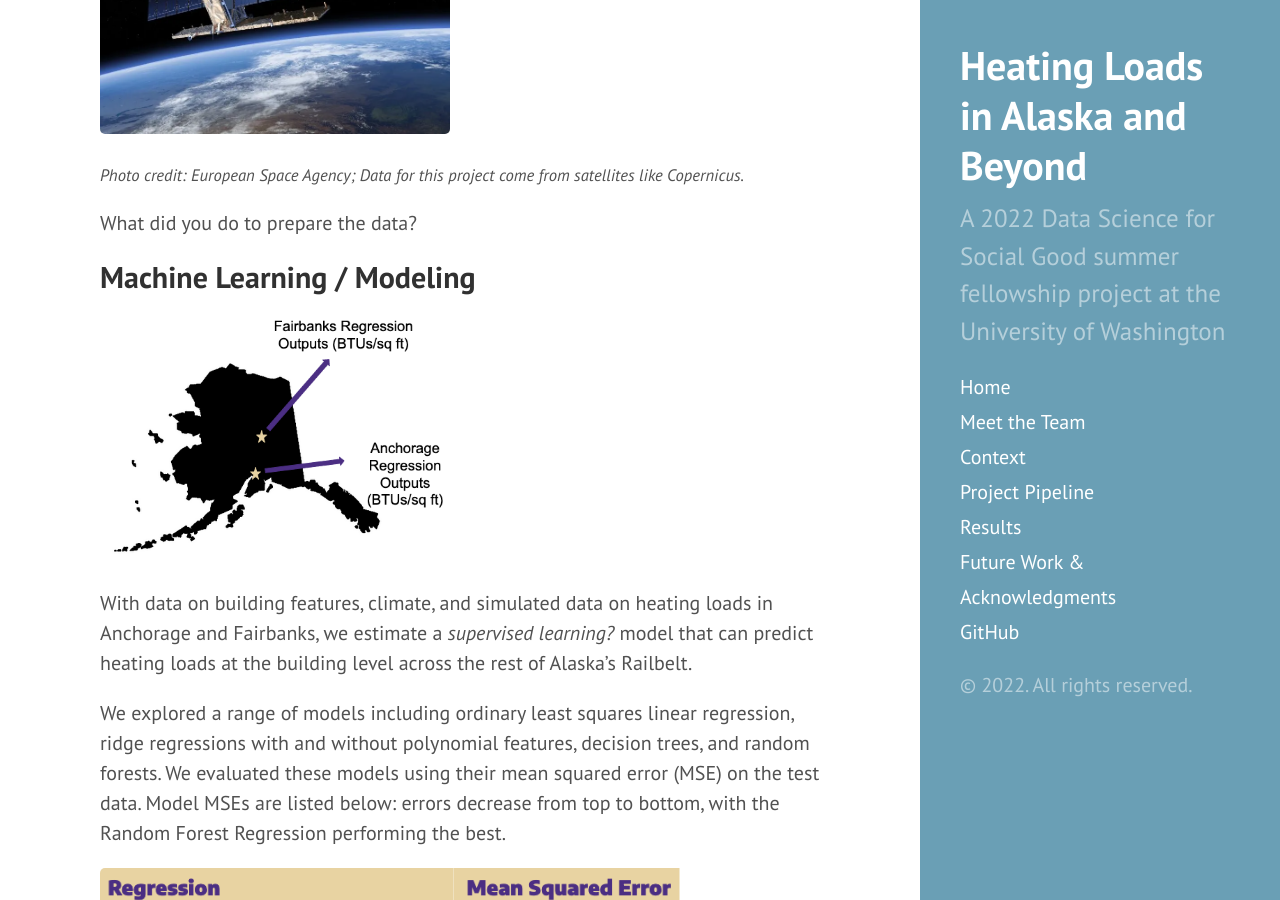
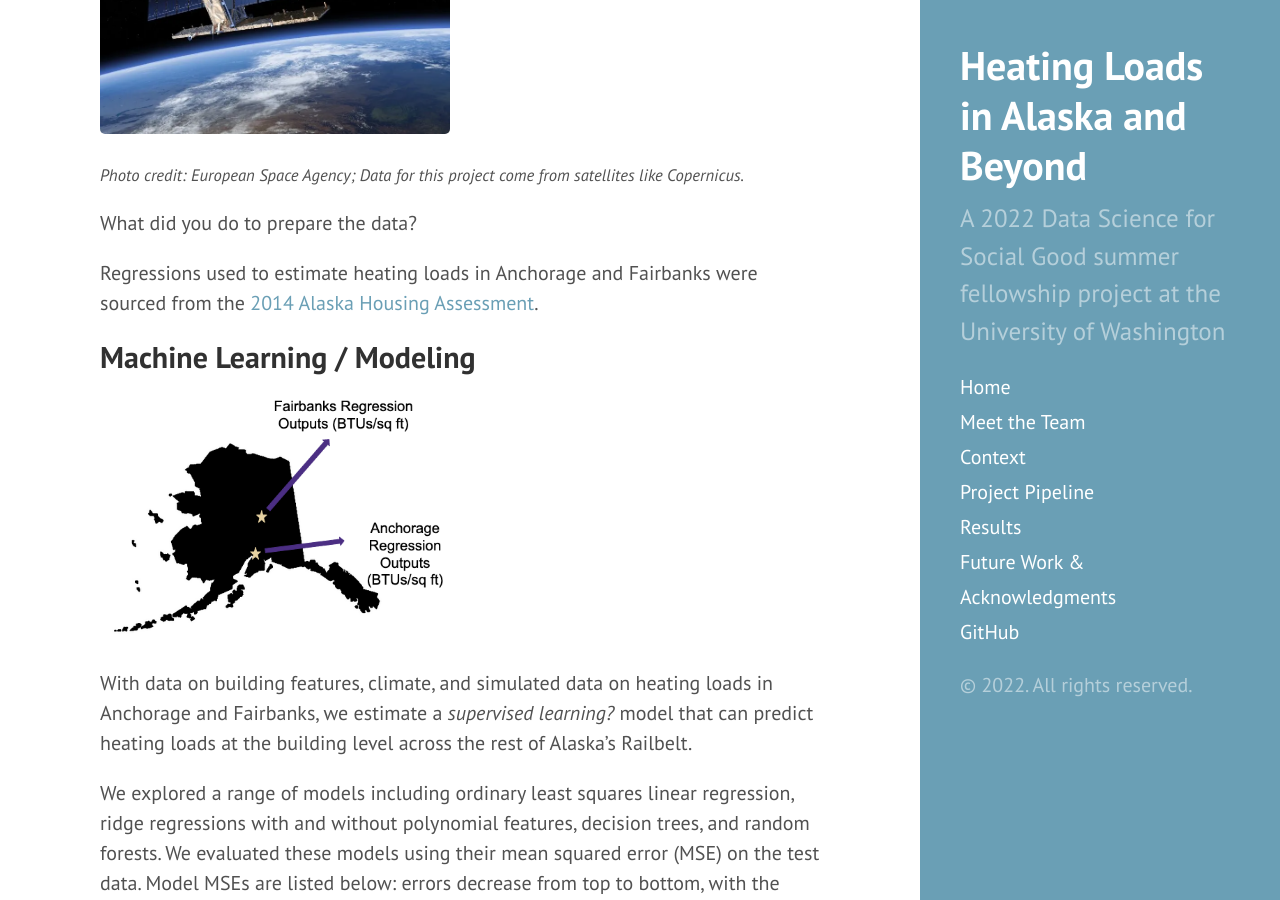
Before and after one commit to uwescience/DSSG2022_heating_loads, a Jekyll site: the page built from methods.md, in a window 1280 px wide and 900 px high, scrolled down 1058 px. Built offline with Jekyll 4.4.1, drawn with Linux system fonts in a browser that asks for light colours.

Commit message:
Update methods.md

```diff
--- a/methods.md
+++ b/methods.md
@@ -21,6 +21,9 @@ The sources used to extract building-level attributes and local climate variable
 <sub>_Photo credit: European Space Agency; Data for this project come from satellites like Copernicus._</sub>
 
 What did you do to prepare the data?
+
+
+Regressions used to estimate heating loads in Anchorage and Fairbanks were sourced from the [2014 Alaska Housing Assessment](https://www.ahfc.us/pros/energy/alaska-housing-assessment/housing-assessment).
 
 ## Machine Learning / Modeling
 <img src="{{ site.url }}{{ site.baseurl }}/assets/img/ak_anch_fair.png" width="350">
```
